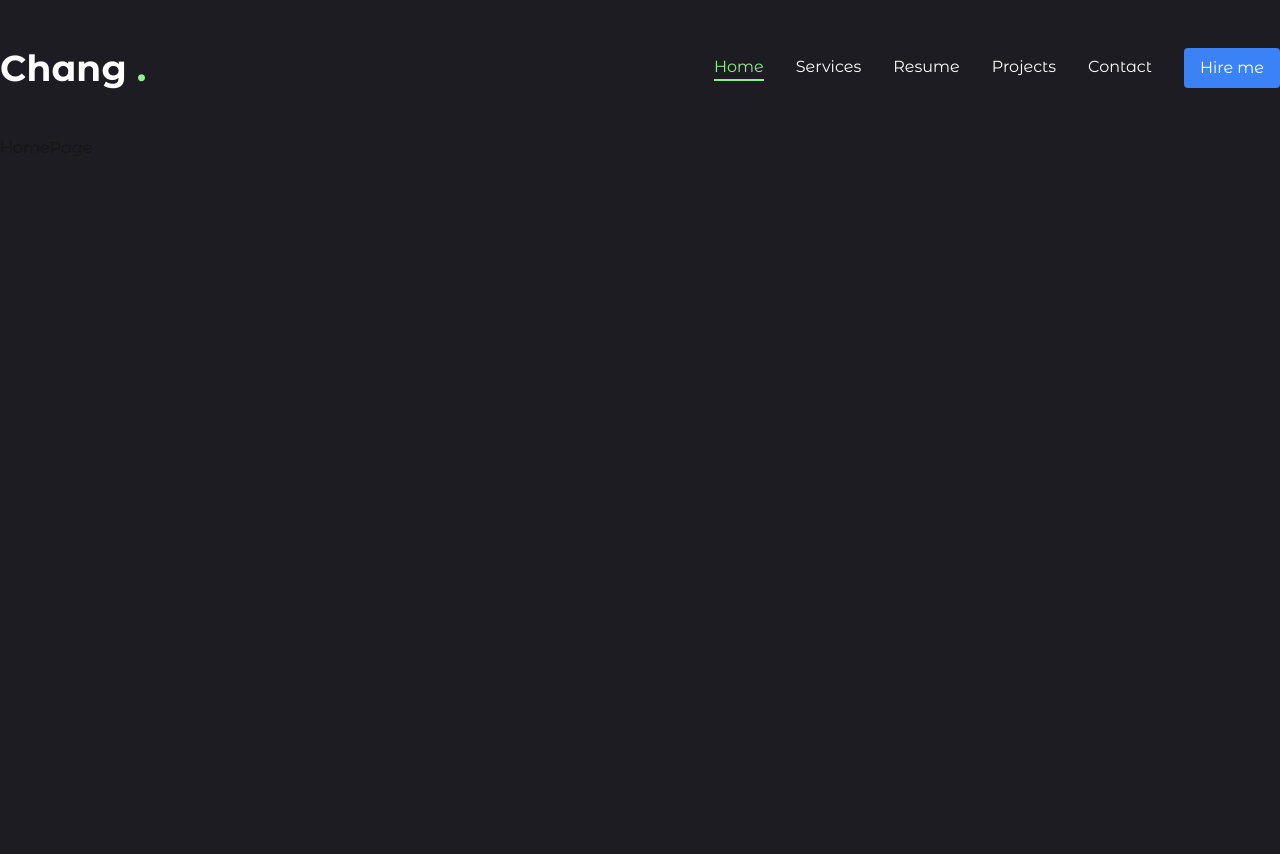
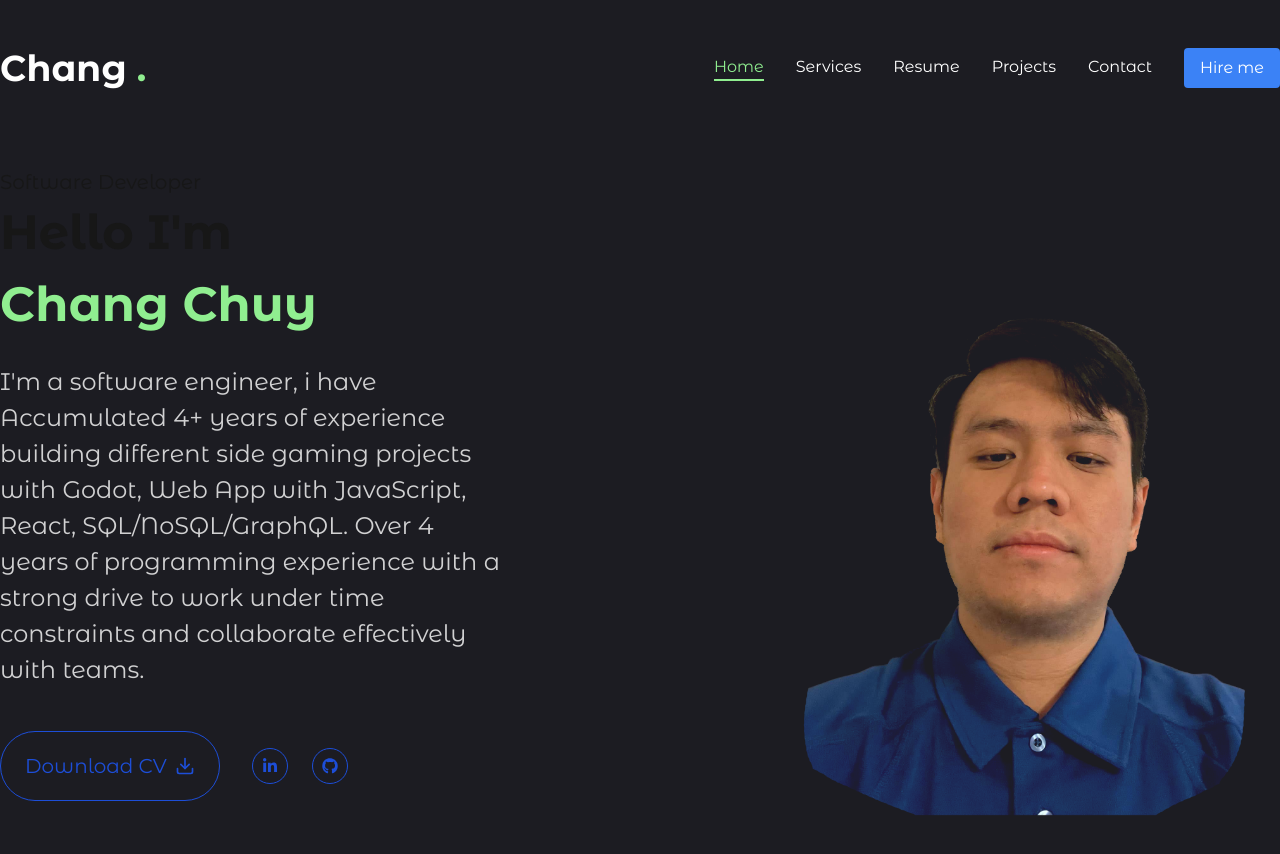
Before and after one commit to ChangChuy/portfolio, a Next.js app in the folder monorepo/frontend/: page / in a window 1280 px wide. Shown: the top 854 px of the page. Built offline with nearby package versions, Linux system fonts and the light colour scheme.

Commit message:
added icons, and profile image

```diff
--- /dev/null
+++ b/monorepo/frontend/src/app/components/Photo.tsx
@@ -0,0 +1,19 @@
+'use client'
+
+import { motion } from "framer-motion";
+import Image from "next/image";
+
+
+const Photo = () => {
+  return (
+    <div className="w-full h-full relative">
+        <motion.div>
+            <div className="w-[298px] h-[298px] xl:w-[498px] xl:h-[498px] mix-blend-lighten">
+                <Image src="/picture.png" priority quality={100} fill alt="" className="object-contain"/>
+            </div>
+        </motion.div>
+    </div>
+  )
+}
+
+export default Photo
--- /dev/null
+++ b/monorepo/frontend/src/app/components/SocialButtons.tsx
@@ -0,0 +1,34 @@
+import { FaLinkedinIn, FaGithub } from "react-icons/fa";
+import Link from "next/link";
+
+interface SocialButtonsProps {
+  containerStyles?: string;
+  iconStyles?: string;
+}
+
+const socialLinks = [
+    {
+      name: "LinkedIn",
+      icon: <FaLinkedinIn />,
+      url: "https://www.linkedin.com/in/chang-chuy-690ab5a2/",
+    },
+    {
+      name: "GitHub",
+      icon: <FaGithub />,
+      url: "https://github.com/ChangChuy",
+    },
+  ];
+
+  const SocialButtons: React.FC<SocialButtonsProps> = ({ containerStyles = "", iconStyles = "" }) => {
+    return (
+      <div className={containerStyles}>
+        {socialLinks.map((item, index) => (
+          <Link key={index} href={item.url} className={iconStyles}>
+            {item.icon}
+          </Link>
+        ))}
+      </div>
+    );
+  };
+
+  export default SocialButtons;
--- a/monorepo/frontend/src/app/globals.css
+++ b/monorepo/frontend/src/app/globals.css
@@ -12,7 +12,20 @@
     --background: #0a0a0a;
     --foreground: #ededed;
   }
+
+  @media screen and (min-width: 1200px) {
+    h1 {
+      font-size: 80px;
+    }
+    h2 {
+      font-size: 48px;
+    }
+    h3 {
+      font-size: 24px;
+    }
+  }
 }
+
 
 body {
   color: var(--foreground);
@@ -24,3 +37,18 @@ body {
   padding: 40px;
   min-height: calc(100vh - 80px);
 }
+
+h1 {
+  font-size: 48px;
+  font-weight: 600;
+}
+
+h2 {
+  font-size: 36px;
+  font-weight: 600;
+}
+
+h3 {
+  font-size: 20px;
+  font-weight: 600;
+}
--- a/monorepo/frontend/src/app/page.tsx
+++ b/monorepo/frontend/src/app/page.tsx
@@ -1,7 +1,39 @@
+import { FiDownload } from "react-icons/fi";
+import SocialButtons from "./components/SocialButtons";
+import Photo from "./components/Photo";
+
+
+
 export default function Home() {
   return (
     <div>
-      HomePage
+      <div className="container mx-auto h-full">
+        <div className="flex flex-col xl:flex-row items center justify-between xl:pt-8 xl:pb-24">
+          <div className="text-center xl:text-left">
+            <span className="text-xl text-[20px]">
+              Software Developer
+            </span>
+            <h1 className="h1 mb-6"> Hello I'm <br/> <span className="text-lightGreen">Chang Chuy </span>
+            </h1>
+            <p className="max-w-[500px] text-[24px] mb-9 text-white/80 mx-auto">
+              I'm a software engineer, i have Accumulated 4+ years of experience building different side gaming projects with Godot, Web App with JavaScript, React, SQL/NoSQL/GraphQL. Over 4 years of programming experience with a strong drive to work under time constraints and collaborate effectively with teams.
+            </p>
+            {/* button for socials */}
+            <div className="flex flex-col xl:flex-row items-center gap-6">
+            <button className="py-5 px-6 flex items-center text-xl text-blue-700 hover:text-white border border-blue-700 hover:bg-blue-800 focus:ring-4 focus:outline-none focus:ring-blue-300 font-medium rounded-full text-sm px-5 py-2.5 me-2 mb-2 dark:border-blue-500 dark:text-blue-500 dark:hover:text-white dark:hover:bg-blue-500 dark:focus:ring-blue-800">
+                Download CV
+                <FiDownload className="w-5 h-5 ml-2"/>
+              </button>
+              <div className="mb-8 xl:mb-8 mt-6">
+                <SocialButtons containerStyles="flex gap-6" iconStyles=" w-9 h-9 border border-blue-700 rounded-full flex justify-center items-center text-blue-700 text-base hover:bg-blue-700 hover:border-blue-700 hover:text-primary hover:transition-all duration-500 "/>
+              </div>
+            </div>
+          </div>
+          <div>
+            <Photo/>
+          </div>
+        </div>
+      </div>
     </div>
   );
 }
```
Also changed, not shown: monorepo/frontend/public/picture.png (added), 1 other file (tests, documents, lock files or other folders).
